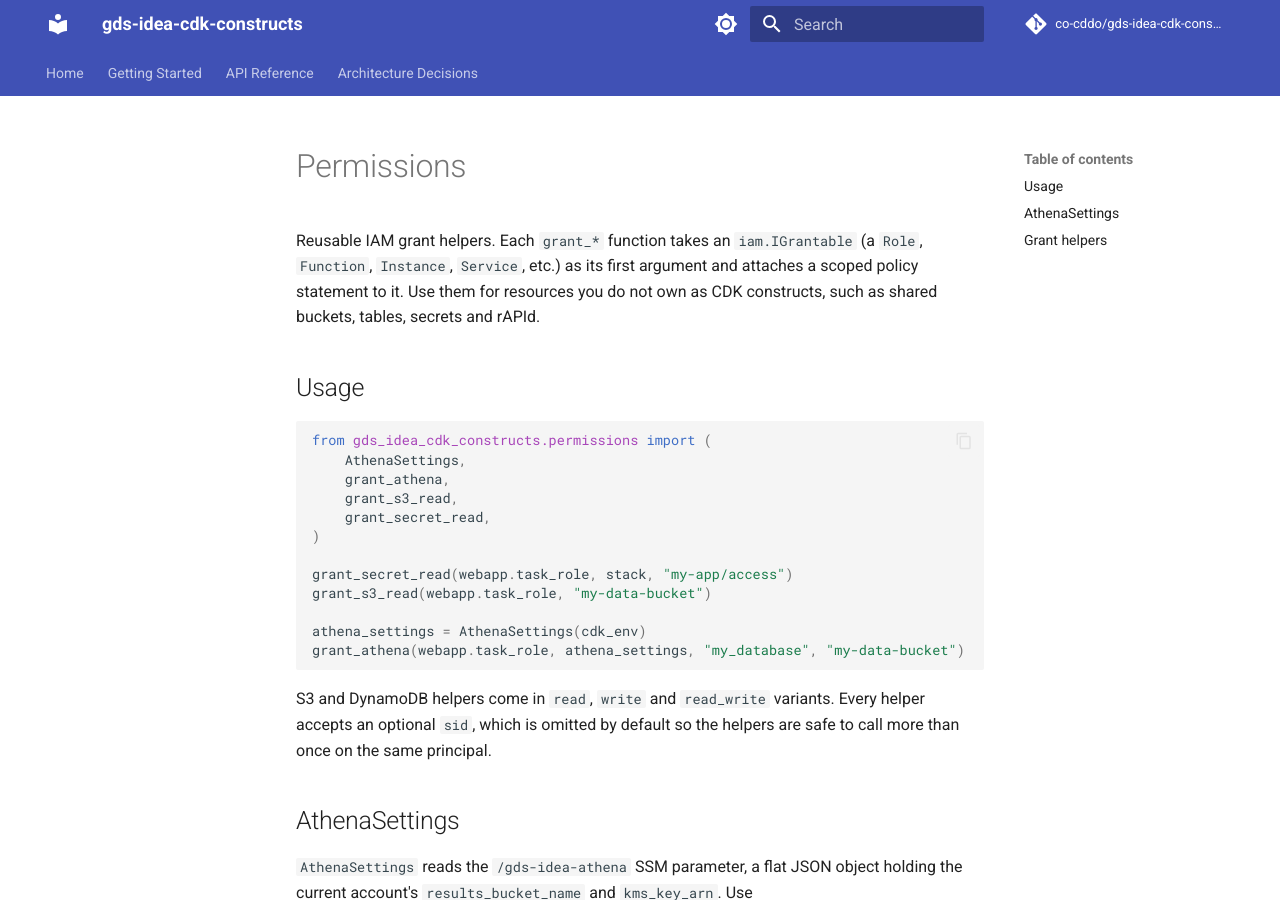
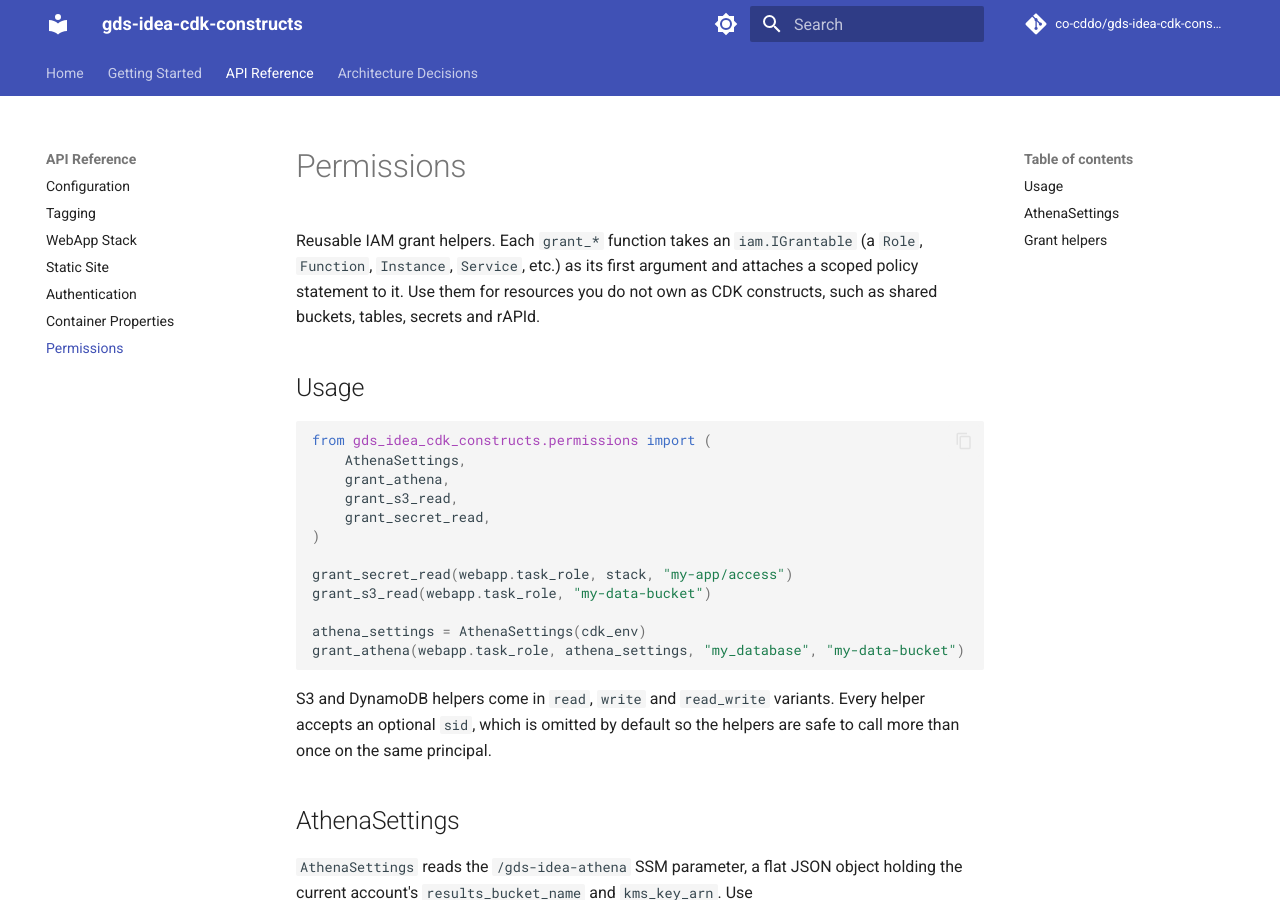
Before and after one commit to co-cddo/gds-idea-cdk-constructs-new, an MkDocs documentation site: the page built from docs/api/permissions.md, in a window 1280 px wide and 900 px high. Built offline with MkDocs 1.6.1 and Material for MkDocs 9.7.7, drawn with Linux system fonts in a browser that asks for light colours; comment, search, counter and statistics services are not loaded.

Commit message:
missed mkdocs.yml from previous commit

```diff
--- a/mkdocs.yml
+++ b/mkdocs.yml
@@ -40,6 +40,7 @@ nav:
       - Static Site: api/static-site.md
       - Authentication: api/auth.md
       - Container Properties: api/props.md
+      - Permissions: api/permissions.md
   - Architecture Decisions:
       - Overview: adr/index.md
       - ADR-001 LRU Cache: adr/001-lru-cache-for-s3-reads.md
```
